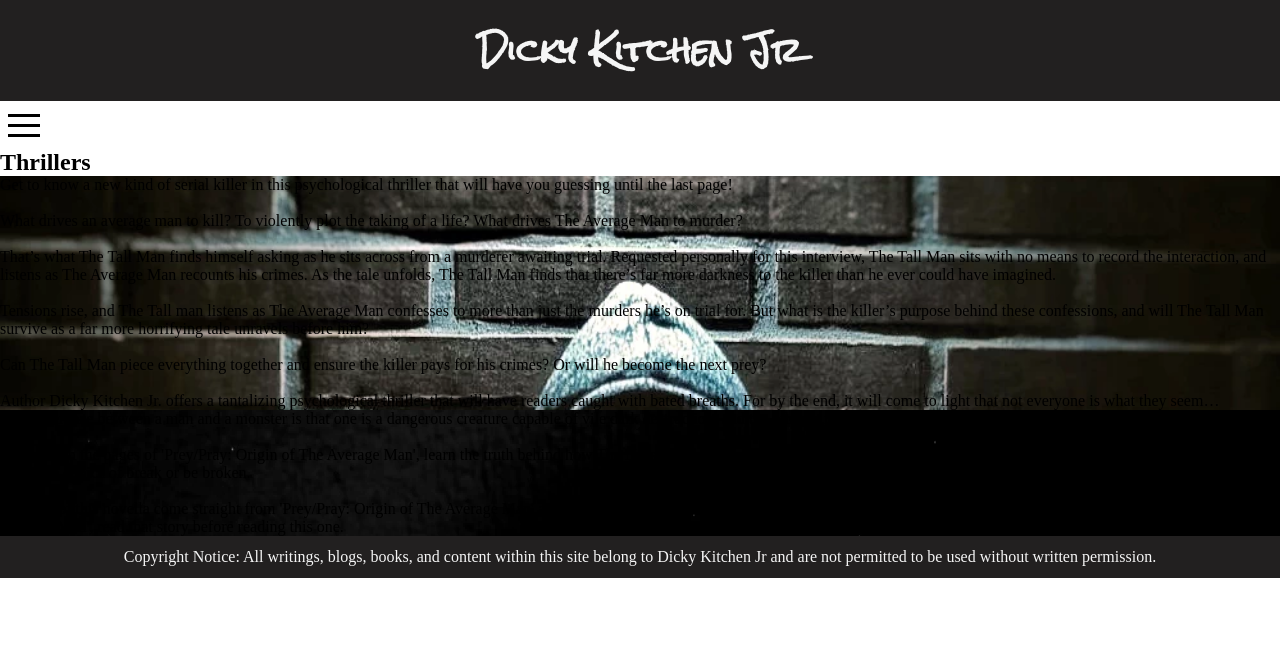
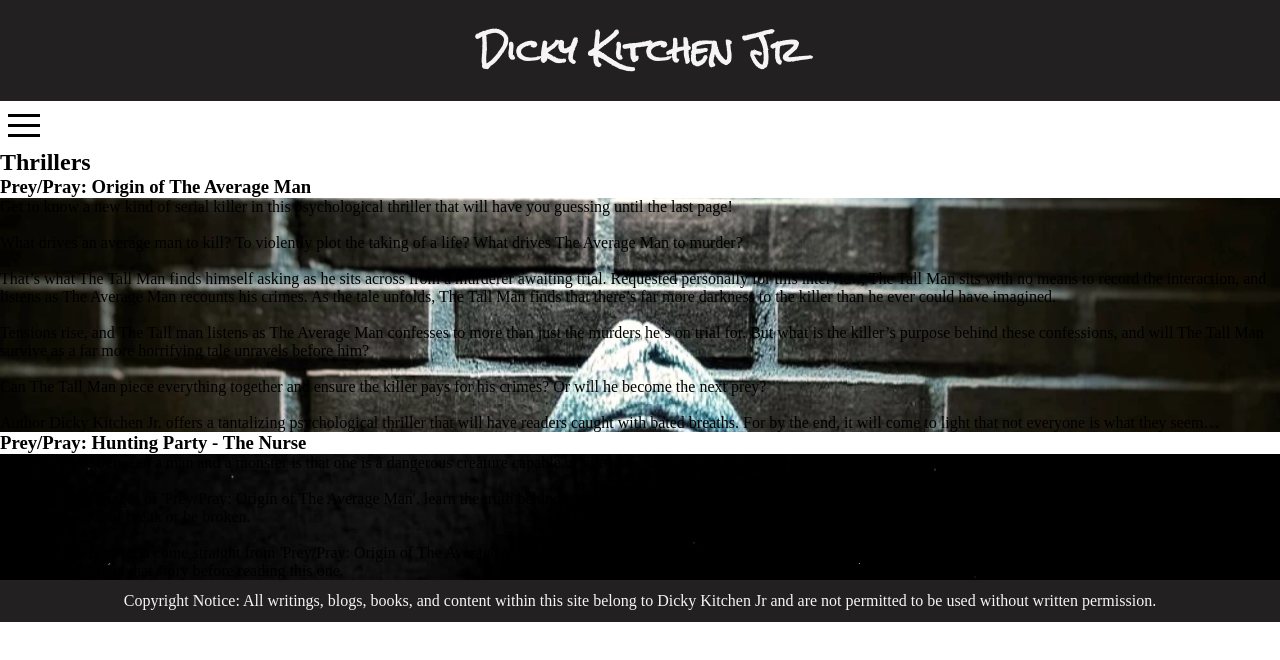
Before and after one commit to DickyKitchenJr/author-site-version-2, a React (Create React App) app in the folder author-v2/: page /thrillers in a window 1280 px wide. Shown: the top 660 px of the page. Built offline with nearby package versions, Linux system fonts and the light colour scheme.

Commit message:
Update Thrillers.js

```diff
--- a/author-v2/src/Components/Thrillers.js
+++ b/author-v2/src/Components/Thrillers.js
@@ -5,8 +5,8 @@ import { Twirl as Hamburger } from "hamburger-react";
 import Header from "./Header";
 import Nav from "./Nav";
 import Copyright from "./Copyright";
-import Hooded from '../Images/hooded-figure.webp';
-import BrokenWoman from '../Images/woman-apart.webp';
+import Hooded from "../Images/hooded-figure.webp";
+import BrokenWoman from "../Images/woman-apart.webp";
 
 function Thrillers() {
   const [isOpen, setOpen] = useState(false);
@@ -15,38 +15,94 @@ function Thrillers() {
     <>
       {/* TODO: create write-ups for book blurbs and reviews, possibly use the ones from the previous site? Possibly use a click through option for the reviews to save on screen space? */}
       <Header />
+
+      <div className="thrillers">
         <div className="nav-menu">
           <Hamburger toggled={isOpen} toggle={setOpen} />
           {isOpen ? <Nav /> : null}
         </div>
         <h2>Thrillers</h2>
+
+        <h3 className="book-title">Prey/Pray: Origin of The Average Man</h3>
         <Parallax
           blur={0}
           bgImage={Hooded}
           bgImageAlt="hooded figure under a light"
-        strength={300}
+          strength={200}
         >
+          <div className="blurb-block">
             <p className="book-blurb">
-          Get to know a new kind of serial killer in this psychological thriller that will have you guessing until the last page!<br/><br/>
-          What drives an average man to kill? To violently plot the taking of a life? What drives The Average Man to murder?<br/><br/>
-          That’s what The Tall Man finds himself asking as he sits across from a murderer awaiting trial. Requested personally for this interview, The Tall Man sits with no means to record the interaction, and listens as The Average Man recounts his crimes. As the tale unfolds, The Tall Man finds that there’s far more darkness to the killer than he ever could have imagined.<br/><br/>
-         Tensions rise, and The Tall man listens as The Average Man confesses to more than just the murders he’s on trial for. But what is the killer’s purpose behind these confessions, and will The Tall Man survive as a far more horrifying tale unravels before him?<br/><br/>
-         Can The Tall Man piece everything together and ensure the killer pays for his crimes? Or will he become the next prey?<br/><br/>
-         Author Dicky Kitchen Jr. offers a tantalizing psychological thriller that will have readers caught with bated breaths. For by the end, it will come to light that not everyone is what they seem…
+              Get to know a new kind of serial killer in this psychological
+              thriller that will have you guessing until the last page!
             </p>
+              <br />
+            <p className="book-blurb">
+              What drives an average man to kill? To violently plot the taking
+              of a life? What drives The Average Man to murder?
+            </p>
+              <br />
+            <p className="book-blurb">
+              That’s what The Tall Man finds himself asking as he sits across
+              from a murderer awaiting trial. Requested personally for this
+              interview, The Tall Man sits with no means to record the
+              interaction, and listens as The Average Man recounts his crimes.
+              As the tale unfolds, The Tall Man finds that there’s far more
+              darkness to the killer than he ever could have imagined.
+            </p>
+              <br />
+            <p className="book-blurb">
+              Tensions rise, and The Tall man listens as The Average Man
+              confesses to more than just the murders he’s on trial for. But
+              what is the killer’s purpose behind these confessions, and will
+              The Tall Man survive as a far more horrifying tale unravels before
+              him?
+            </p>
+              <br />
+            <p className="book-blurb">
+              Can The Tall Man piece everything together and ensure the killer
+              pays for his crimes? Or will he become the next prey?
+            </p>
+              <br />
+            <p className="book-blurb">
+              Author Dicky Kitchen Jr. offers a tantalizing psychological
+              thriller that will have readers caught with bated breaths. For by
+              the end, it will come to light that not everyone is what they
+              seem…
+            </p>
+          </div>
         </Parallax>
 
+        <h3 className="book-title">Prey/Pray: Hunting Party - The Nurse</h3>
         <Parallax
           blur={0}
           bgImage={BrokenWoman}
           bgImageAlt="split face of a woman screaming"
           strength={300}
         >
-        <p className="book-blurb">The difference between a man and a monster is that one is a dangerous creature capable of vile dark destruction, and the other is fiction.<br/><br/>
-          Pulled from the pages of 'Prey/Pray: Origin of The Average Man', learn the truth behind how The Nurse came to be as she uncovers the depths that someone can be pushed, and what happens when given the choice of break or be broken.<br/><br/>
-          Sections of this novella come straight from 'Prey/Pray: Origin of The Average Man' and may offer minor spoilers from the novel. If you prefer not to have any spoilers from 'Prey/Pray: Origin of The Average Man', read that story before reading this one.
+          <div className="blurb-block">
+            <p className="book-blurb">
+              The difference between a man and a monster is that one is a
+              dangerous creature capable of vile dark destruction, and the other
+              is fiction.
             </p>
+              <br />
+            <p className="book-blurb">
+              Pulled from the pages of 'Prey/Pray: Origin of The Average Man',
+              learn the truth behind how The Nurse came to be as she uncovers
+              the depths that someone can be pushed, and what happens when given
+              the choice of break or be broken.
+            </p>
+              <br />
+            <p className="book-blurb">
+              Sections of this novella come straight from 'Prey/Pray: Origin of
+              The Average Man' and may offer minor spoilers from the novel. If
+              you prefer not to have any spoilers from 'Prey/Pray: Origin of The
+              Average Man', read that story before reading this one.
+            </p>
+          </div>
         </Parallax>
+      </div>
+
       <Copyright />
     </>
   );
```
Lines whose indentation alone changed are shown as unchanged.
